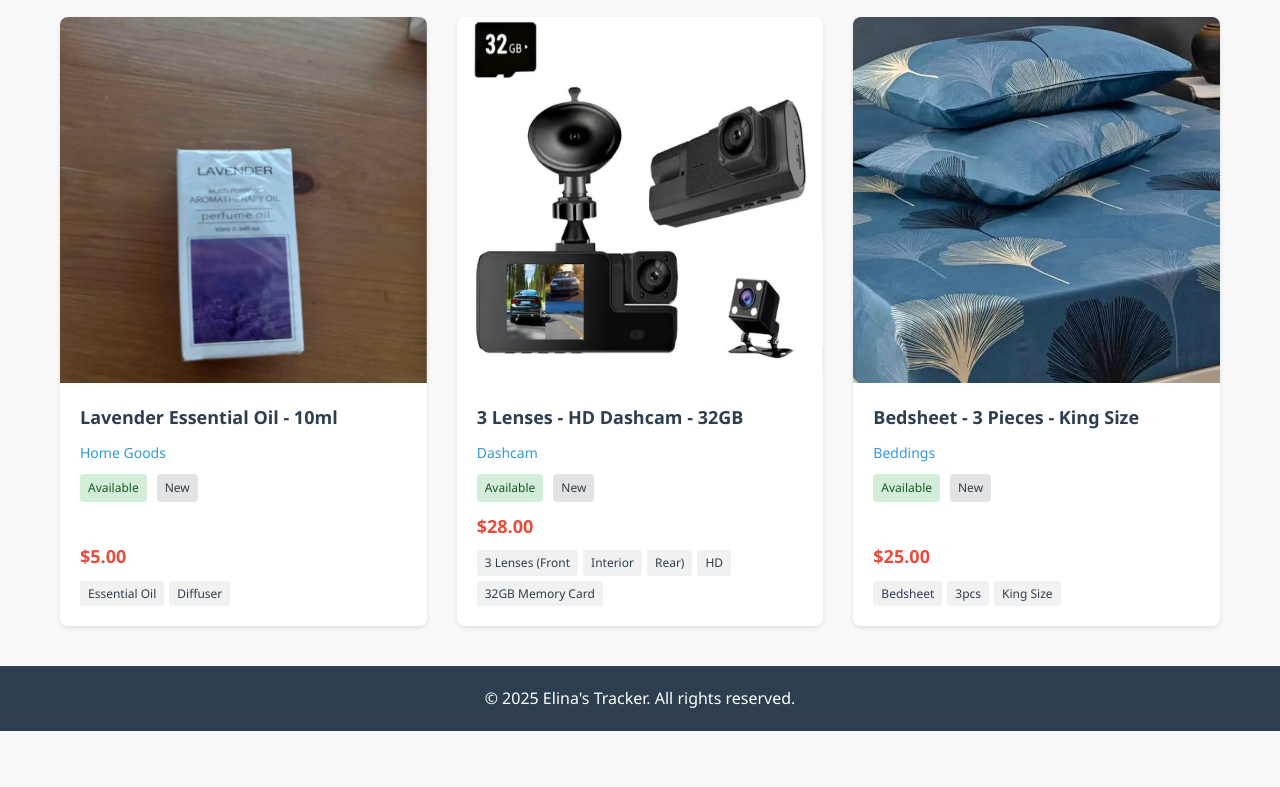
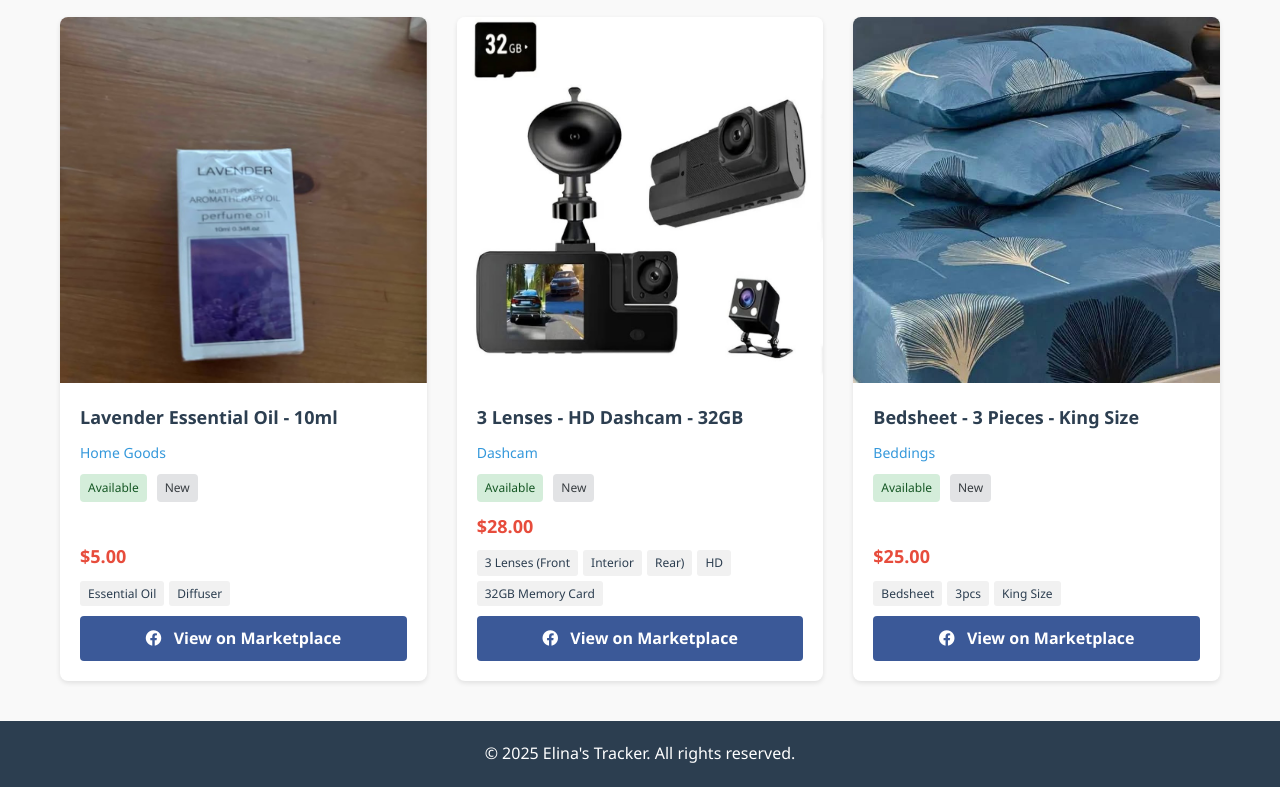
Before and after one commit to elinaraj/collections, a plain HTML site: page index.html in a window 1280 px wide. Shown: the part 536-1323 px from the top of the page. Before the commit the page ends 1267 px from the top, so only its background shows below. Drawn offline with Linux system fonts and the light colour scheme; files whose address does not match are found by name.

Commit message:
Added marketplace link

```diff
--- a/css/styles.css
+++ b/css/styles.css
@@ -284,6 +284,28 @@ button:hover {
     color: var(--dark-color);
 }
 
+.marketplace-link {
+    display: block;
+    width: 100%;
+    background-color: #3b5998; /* Facebook blue */
+    color: white;
+    text-align: center;
+    padding: 10px 15px;
+    margin-top: 10px;
+    text-decoration: none;
+    border-radius: 4px;
+    font-weight: bold;
+    transition: background-color 0.3s ease;
+}
+
+.marketplace-link:hover {
+    background-color: #2d4373; /* Darker Facebook blue */
+}
+
+.marketplace-link i {
+    margin-right: 8px;
+}
+
 /* Loading State */
 .loading {
     text-align: center;
--- a/js/app.js
+++ b/js/app.js
@@ -240,6 +240,20 @@ document.addEventListener('DOMContentLoaded', async () => {
             tagsContainer.appendChild(tagElement);
         });
 
+        // Create Marketplace Link button
+        const marketplaceButton = document.createElement('a');
+        marketplaceButton.classList.add('marketplace-link');
+        marketplaceButton.href = product.marketplaceLink || 'https://www.facebook.com/marketplace/profile/100071955871730';
+        marketplaceButton.target = '_blank';
+        marketplaceButton.innerHTML = '<i class="fab fa-facebook"></i> View on Marketplace';
+
+        // Prevent card click when Marketplace button is clicked
+        marketplaceButton.addEventListener('click', (e) => {
+            e.stopPropagation();
+        });
+
+        productCard.querySelector('.product-info').appendChild(marketplaceButton);
+
         // Add click event to navigate to detail page
         productCard.addEventListener('click', () => {
             window.location.href = `product-detail.html?id=${product.id}`;
```
